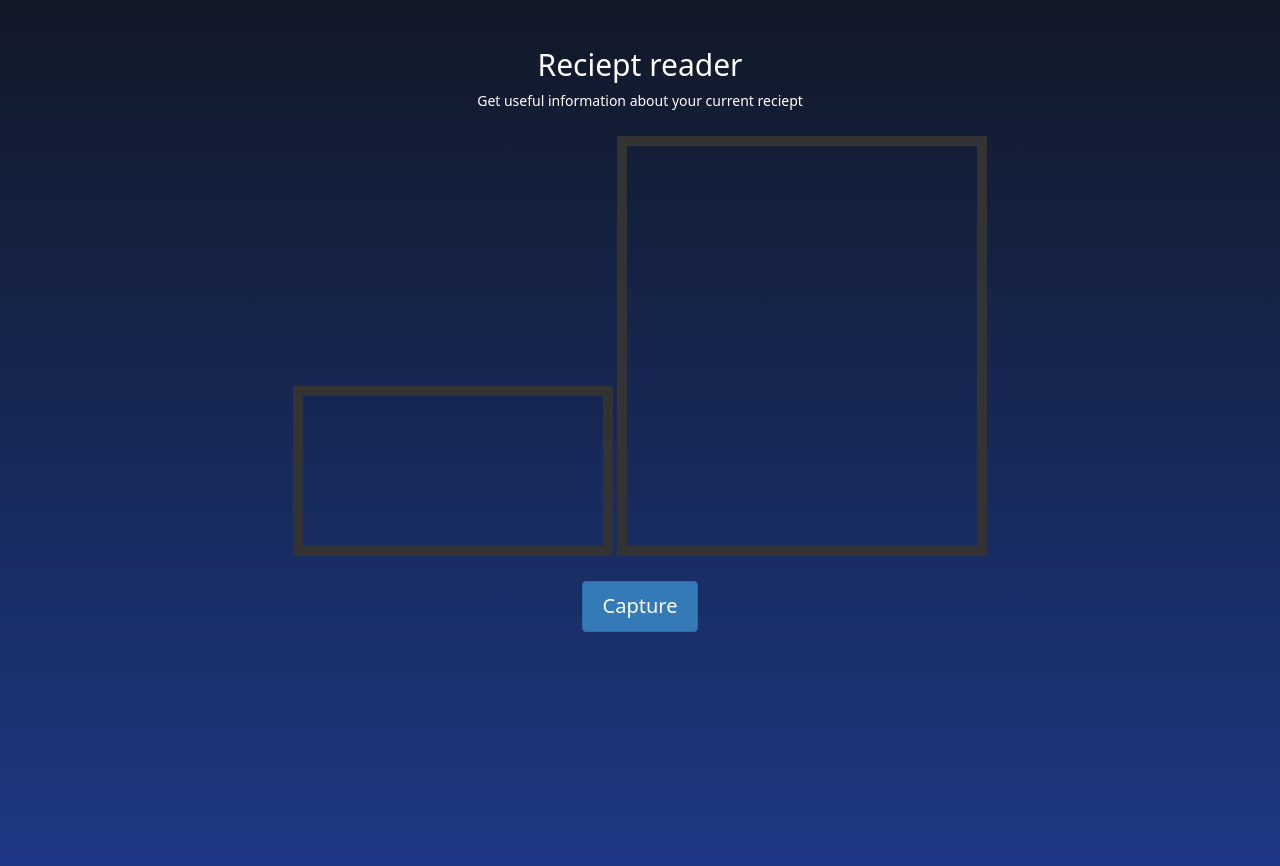
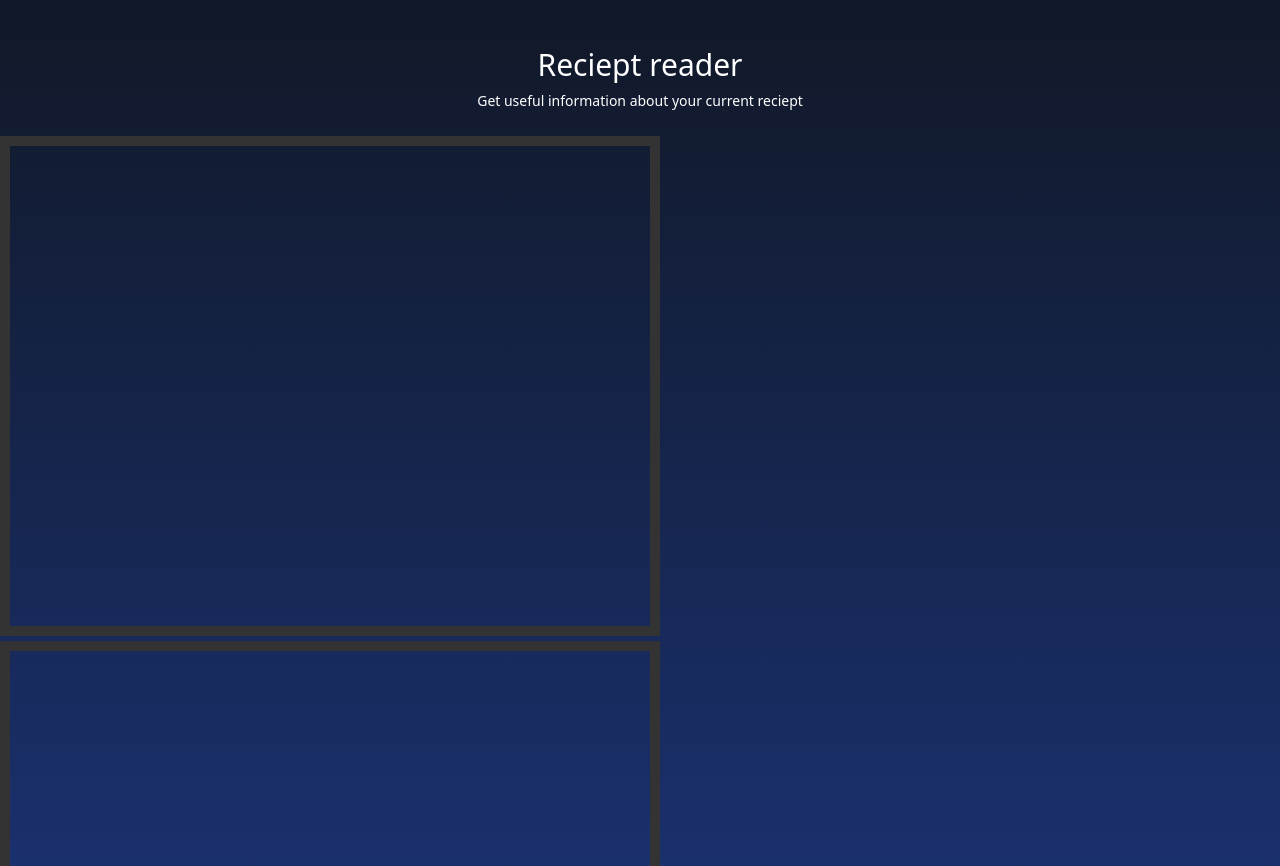
Before and after one commit to jadamixd/CodeNTNU-Hackathon, a Flask app: page / in a window 1280 px wide. Shown: the top 866 px of the page. Run offline with Flask 3, Linux system fonts and the light colour scheme; some libraries are stand-ins or nearby versions.

Commit message:
Fix aspect ratios of camera

```diff
--- a/app.py
+++ b/app.py
@@ -5,10 +5,8 @@
 app = Flask(__name__)
 
 # Add the root directory to sys.path
-sys.path.append('/main')
 
 # Now you can import main
-from main import main
 
 app = Flask(__name__)
 
@@ -38,8 +36,6 @@
 
 @app.route('/information')
 def information():
-    list = main()
-    print(list)
     return render_template('information.html')
 
 if __name__ == '__main__':
--- a/templates/index.html
+++ b/templates/index.html
@@ -20,8 +20,8 @@
 }
 
 #videoElement {
-    width: 100%;
-    height: 100%;
+    width: 640px;
+    height: 480px;
     object-fit: cover; /* Use object-fit to maintain the video's aspect ratio */
 }
 
@@ -51,7 +51,7 @@
                 <video autoplay="true" id="videoElement" name="vid"></video>
             </div>
             <div style="display: inline-block;">
-                <canvas id="CANVAS" name="CANVAS" width="350" height="400">
+                <canvas id="CANVAS" name="CANVAS" width="640" height="480">
                     Your browser does not support Canvas.
                 </canvas>
             </div>
@@ -84,7 +84,8 @@
                 var ctx = x.getContext("2d");
                 ctx.fillStyle = "#FF0000";
 
-                ctx.drawImage(video, 0, 0, 350, 400);
+                ctx.drawImage(video, 0, 0, 640, 480);
+
                 var imageDataURL = x.toDataURL("image/jpeg");
 
                 // Send the captured image data to the server
```
Also changed, not shown: static/reciept.jpg.
